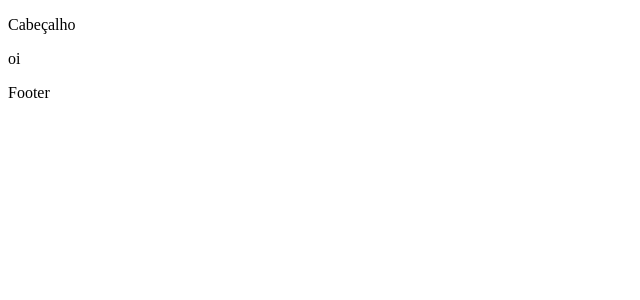
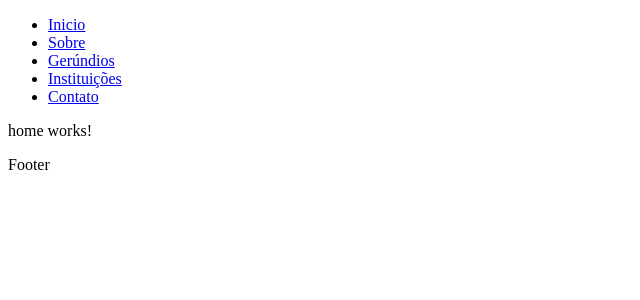
Before and after one commit to AnimaHub2023-2/FrontEnd-Monitoria, an Angular app: page / in a window 1280 px wide. Shown: the top 300 px of the page, without its empty margins (0-640 px from the left). Built offline with nearby package versions, Linux system fonts and the light colour scheme.

Commit message:
nav header, routing, pag home/about

```diff
--- a/src/app/app-routing.module.ts
+++ b/src/app/app-routing.module.ts
@@ -1,7 +1,12 @@
 import { NgModule } from '@angular/core';
 import { RouterModule, Routes } from '@angular/router';
+import { HomeComponent } from './components/pages/home/home.component';
+import { AboutComponent } from './components/pages/about/about.component';
 
-const routes: Routes = [];
+const routes: Routes = [
+  {path:'', component: HomeComponent},
+  {path:'sobre', component: AboutComponent}
+];
 
 @NgModule({
   imports: [RouterModule.forRoot(routes)],
--- a/src/app/app.component.html
+++ b/src/app/app.component.html
@@ -1,3 +1,5 @@
 <app-header></app-header>
-oi
+<main>
+  <router-outlet></router-outlet>
+</main>
 <app-footer></app-footer>
--- a/src/app/app.module.ts
+++ b/src/app/app.module.ts
@@ -5,12 +5,16 @@ import { AppRoutingModule } from './app-routing.module';
 import { AppComponent } from './app.component';
 import { HeaderComponent } from './components/header/header.component';
 import { FooterComponent } from './components/footer/footer.component';
+import { HomeComponent } from './components/pages/home/home.component';
+import { AboutComponent } from './components/pages/about/about.component';
 
 @NgModule({
   declarations: [
     AppComponent,
     HeaderComponent,
-    FooterComponent
+    FooterComponent,
+    HomeComponent,
+    AboutComponent
   ],
   imports: [
     BrowserModule,
--- a/src/app/components/header/header.component.html
+++ b/src/app/components/header/header.component.html
@@ -1 +1,19 @@
-<p>Cabeçalho</p>
+<nav>
+    <ul>
+        <li>
+            <a routerLink="/">Inicio</a>
+        </li>
+        <li>
+            <a routerLink="/sobre">Sobre</a>
+        </li>
+        <li>
+            <a routerLink="/">Gerúndios</a>
+        </li>
+        <li>
+            <a routerLink="/">Instituições</a>
+        </li>
+        <li>
+            <a routerLink="/">Contato</a>
+        </li>
+    </ul>
+</nav>
--- /dev/null
+++ b/src/app/components/pages/about/about.component.html
@@ -0,0 +1 @@
+<p>about works!</p>
--- /dev/null
+++ b/src/app/components/pages/home/home.component.html
@@ -0,0 +1 @@
+<p>home works!</p>
```
Also changed, not shown: src/app/components/pages/about/about.component.ts (added, +10 -0 lines), src/app/components/pages/home/home.component.ts (added, +10 -0 lines), src/app/components/pages/about/about.component.css (added), src/app/components/pages/home/home.component.css (added), 2 other files (tests, documents, lock files or other folders).
